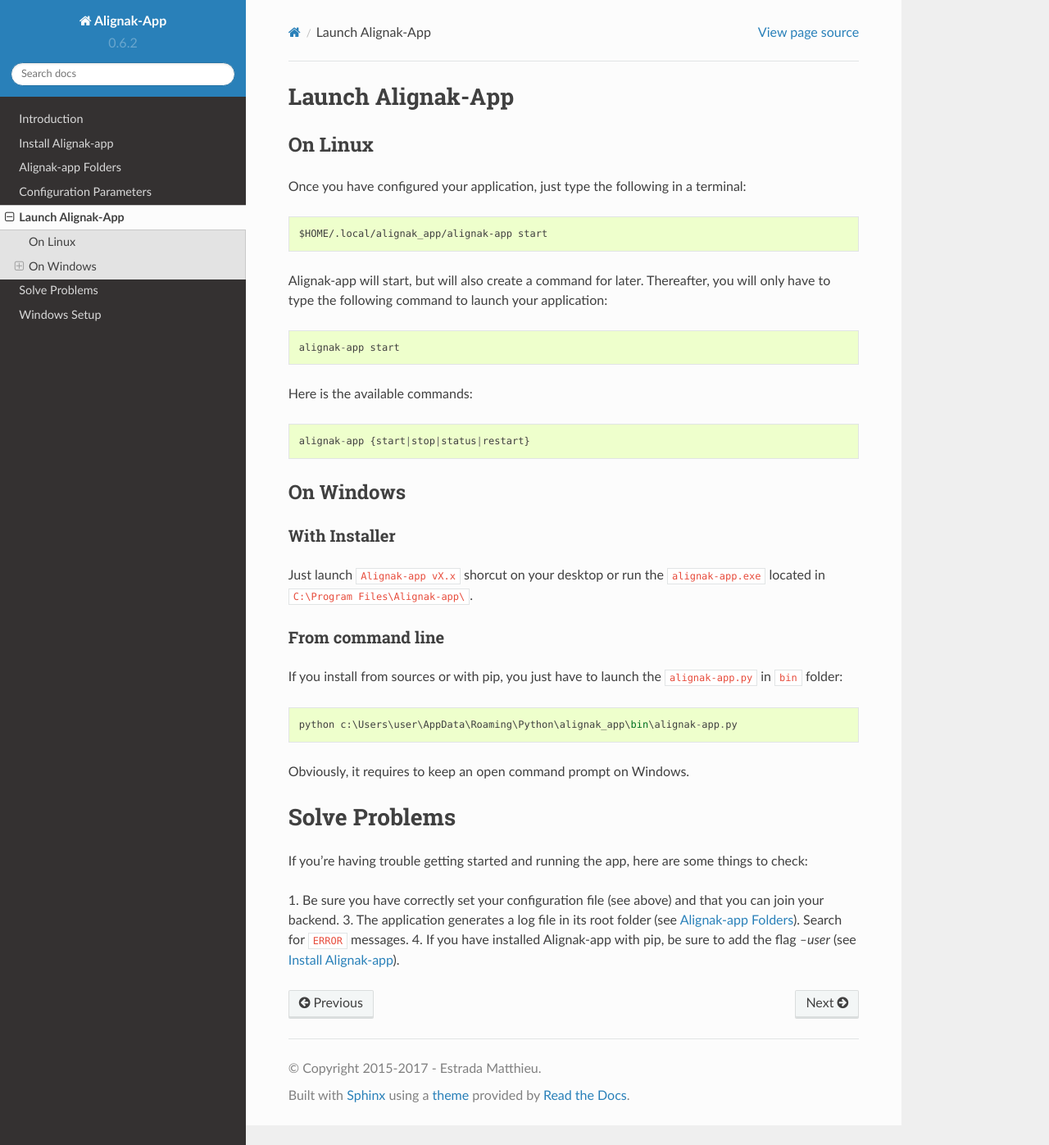
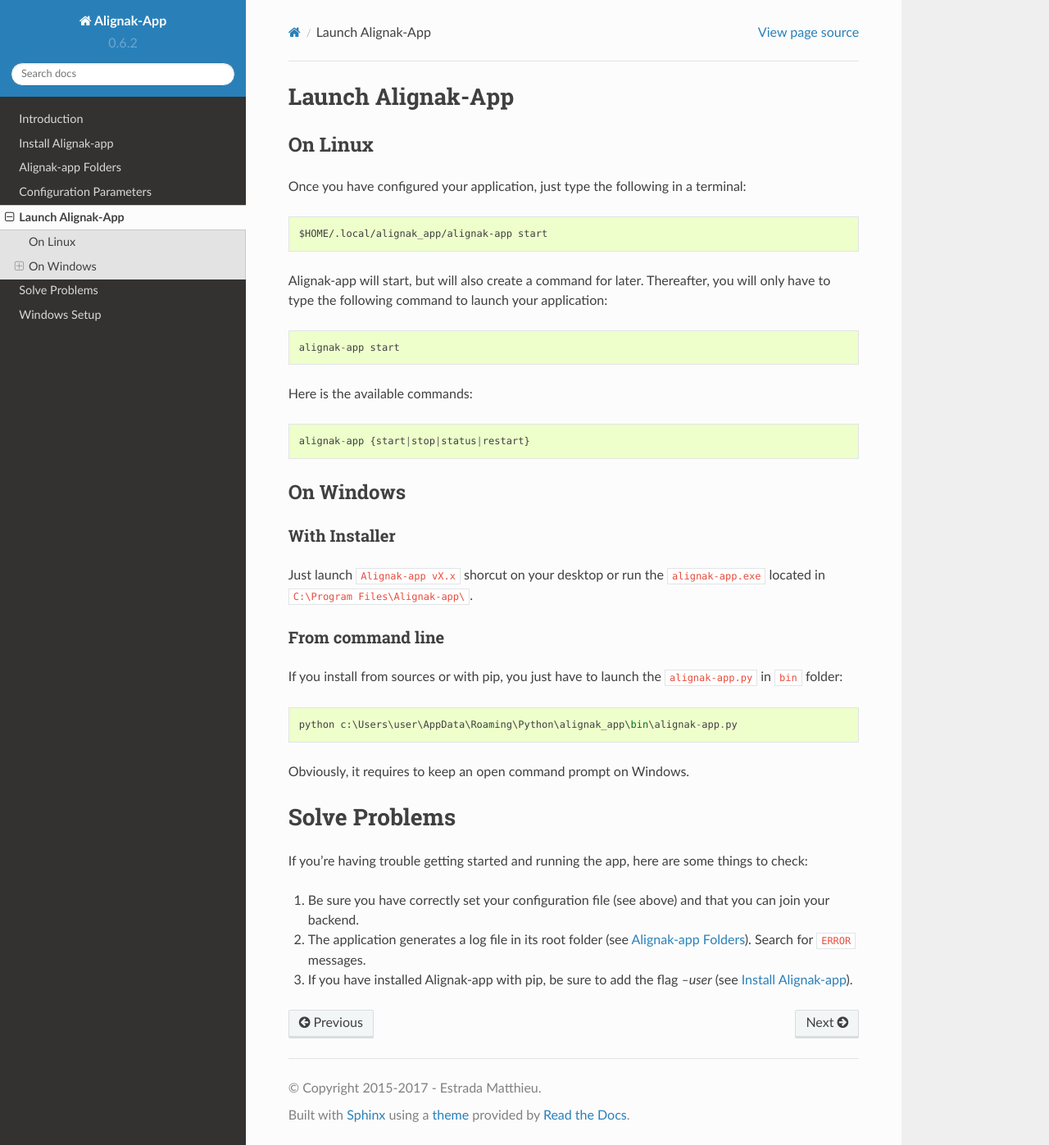
Before and after one commit to Alignak-monitoring-contrib/alignak-app, a Sphinx documentation site: the page built from docs/launch.rst, in a window 1280 px wide and 1397 px high. Shown: the whole window at 82% size. Built offline with Sphinx 7.4.7 and the Read the Docs theme 2.0.0, drawn with Linux system fonts in a browser that asks for light colours.

Commit message:
Fix list bad increase for "Solve Problems"

```diff
--- a/docs/launch.rst
+++ b/docs/launch.rst
@@ -41,5 +41,5 @@
 If you're having trouble getting started and running the app, here are some things to check:
 
 1. Be sure you have correctly set your configuration file (see above) and that you can join your backend.
-3. The application generates a log file in its root folder (see :ref:`config`). Search for ``ERROR`` messages.
-4. If you have installed Alignak-app with pip, be sure to add the flag *--user* (see :ref:`install`).
+2. The application generates a log file in its root folder (see :ref:`config`). Search for ``ERROR`` messages.
+3. If you have installed Alignak-app with pip, be sure to add the flag *--user* (see :ref:`install`).
```
